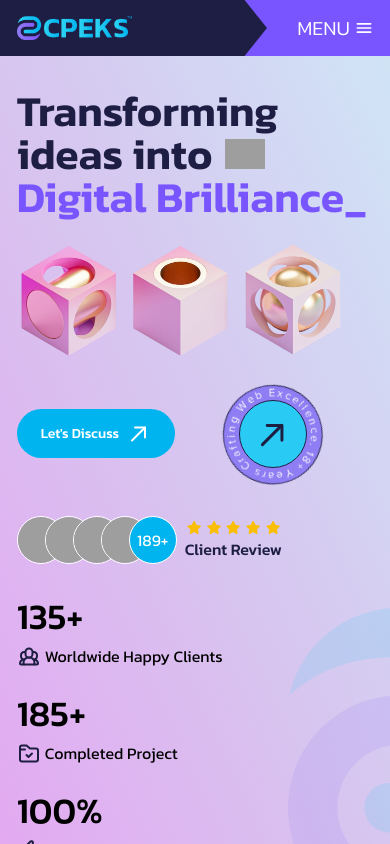
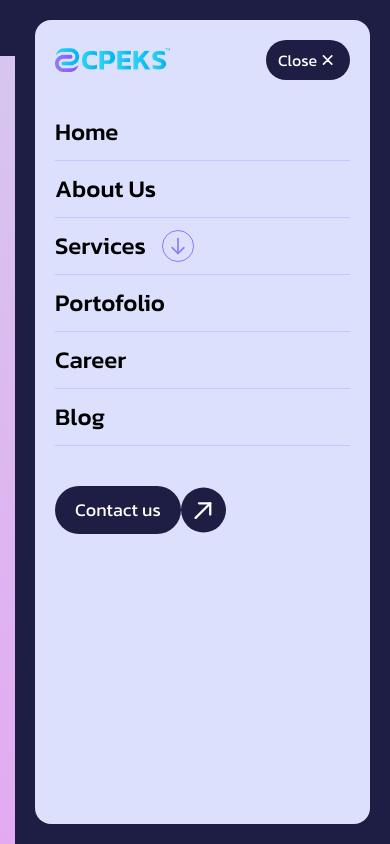
Before and after one commit to Iqbalaulia/cpeks-landing-page, a Next.js app: page / in a window 390 px wide. Shown: the top 844 px of the page. Built offline with nearby package versions, Linux system fonts and the light colour scheme; grey boxes are pictures that could not be loaded.

Commit message:
fix(nav): detect mobile showing sidebar

```diff
--- a/app/components/Navbar/index.tsx
+++ b/app/components/Navbar/index.tsx
@@ -1,5 +1,5 @@
 "use client";
-import React, { FC, useState } from "react";
+import React, { FC, useState, useEffect } from "react";
 import Image from "next/image";
 import { Logo } from "@/public/images";
 import {
@@ -12,7 +12,6 @@
   NavStripeResponsive,
   NavUpArrow,
 } from "@/public/icons/micro-component";
-import useIsMounted from "@/app/hooks/useIsMounted";
 
 interface NavbarProps {
   mainNavigation: {
@@ -32,8 +31,12 @@
   const [hoveredItem, setHoveredItem] = useState<string | null>(null);
   const [showChildren, setShowChildren] = useState(false);
   const [showNav, setShowNav] = useState(false);
-  const isMounted = useIsMounted();
+  const [closeNav, setCloseNav] = useState(false);
 
+  useEffect(() => {
+    const isDesktop = window.innerWidth > 768;
+    setShowNav(!isDesktop);
+  }, []);
 
   const handleMouseEnter = (title: string) => {
     setHoveredItem(title);
@@ -47,11 +50,11 @@
 
   const changeNavMobile = () => {
     setShowNav((prevShowNav) => !prevShowNav);
-
   };
 
   const handleCloseButtonClick = () => {
     setShowNav(false);
+    setCloseNav(true);
   };
 
   return (
@@ -73,6 +76,7 @@
                 key={idx}
                 className="hover:text-[#7ED4F2] font-light hover:font-medium transition-all flex relative py-8"
                 onMouseEnter={() => handleMouseEnter(item.title)}
+                onMouseLeave={() => handleMouseLeave()}
                 onClick={() => handleMouseEnter(item.title)}
               >
                 <p
@@ -203,7 +207,7 @@
       </nav>
       <div
         className={`${
-          !isMounted.current ? "hidden" : showNav ? "fadeIn" : "fadeOut"
+          !showNav && !closeNav ? "hidden" : showNav && !closeNav ? "fadeIn" : "fadeOut"
         } w-[375px] h-screen bg-primary-blue fixed z-50 top-0 right-0 p-5`}
       >
         <div className="bg-[#DCE0FD] w-full h-full rounded-2xl p-5">
```
